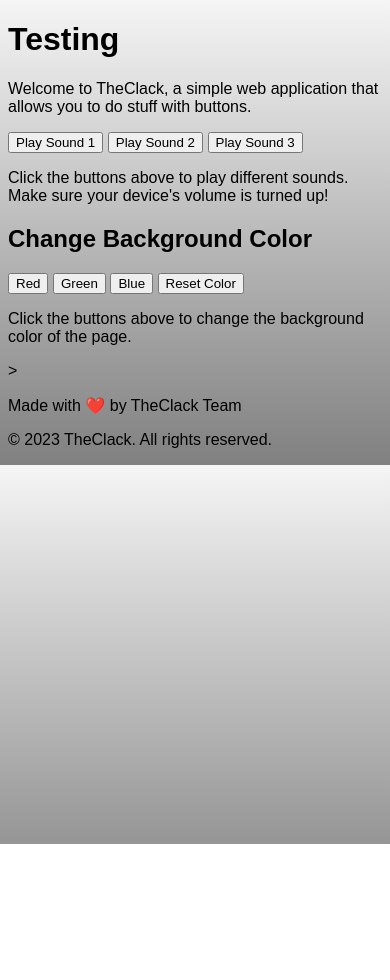
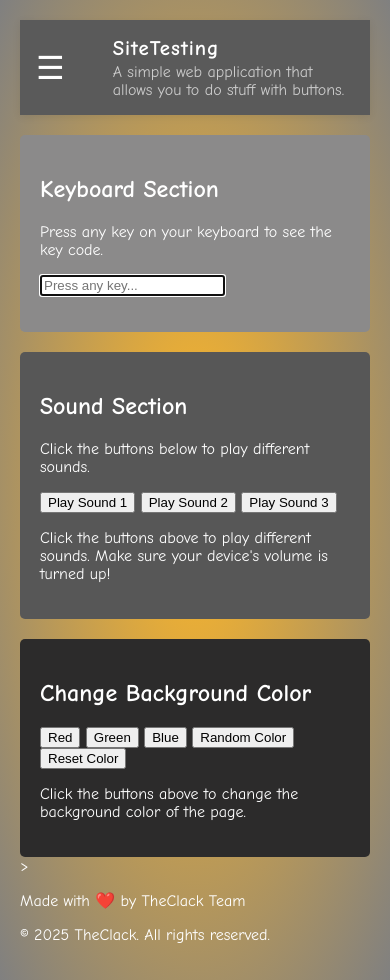
Before and after one commit to JacksonClack4/firstWebTest, a plain HTML site: page index.html in a window 390 px wide. Before the commit the page ends 844 px from the top, so only its background shows below. Drawn offline with Linux system fonts and the light colour scheme.

Commit message:
11:20 AM 6/5/2025

```diff
--- a/index.html
+++ b/index.html
@@ -1,22 +1,90 @@
 <!DOCTYPE html>
 <html>
+<head>
     <title>TheClack</title>
     <meta name="viewport" content="width=device-width, initial-scale=1">
-<body>
-    <main>
+    <link rel="stylesheet" href="style.css">
+
+
+
+    <!------------------------------------------------->
+    <!---------------Start Index Styling--------------->
+    <!------------------------------------------------->
     <style>
-            body {
-                background-image: linear-gradient(whitesmoke, gray);
-                font-family: Arial, sans-serif;
+
+        body{
+            font-family: 'Comic Sans MS', cursive;
+            color: white;
+            background-image: radial-gradient(rgb(255, 183, 39), rgb(128, 128, 128));
+            margin: 10px;
+            padding: 10px;
+            }
+
+        .keyboardSection {
+            background-color: #8b8a8a;
+            padding: 20px;
+            border-radius: 5px;
+            margin-top: 20px;
+        }
+
+        .soundSection{
+            background-color: #575757;
+            padding: 20px;
+            border-radius: 5px;
+            margin-top: 20px;
+        }
+
+        .colorChangeSection {
+            background-color: #2c2b2b;
+            padding: 20px;
+            border-radius: 5px;
+            margin-top: 20px;
         }
     </style>
+    <!------------------------------------------------->
+    <!----------------End Index Styling----------------->
+    <!------------------------------------------------->
 
+
+</head>
+<body>
+    <header class="main-header">
+        <div class="header-content">
+            <span class="hamburger" onclick="toggleSidebar()">&#9776;</span>
+            <div>
+                <h1 class="site-title">SiteTesting</h1>
+                <p class="site-desc">A simple web application that allows you to do stuff with buttons.</p>
+            </div>
+        </div>
+    </header>
+    <nav class="sidebar" id="sidebar">
+        <button class="close-btn" onclick="toggleSidebar()">&times;</button>
+        <button>Home</button>
+        <button>About</button>
+        <button>Documentation</button>
+        <button>Contact</button>
+        <button>Settings</button>
+    </nav>
+    <main>
         <div class="keyboardSection">
-        <h1>Testing</h1>
-        <p>Welcome to TheClack, a simple web application that allows you to do stuff with buttons.</p>
+            <h2>Keyboard Section</h2>
+            <p>Press any key on your keyboard to see the key code.</p>
+            <input type="text" id="keyInput" placeholder="Press any key..." autofocus>
+            <p id="keyCodeDisplay"></p>
+            <script>
+                document.getElementById('keyInput').addEventListener('keydown', function(event) {
+                    document.getElementById('keyCodeDisplay').innerText = `Key Code: ${event.keyCode}`;
+                });
+            </script>
+        </div>
+        <div class="soundSection">
+            <h2>Sound Section</h2>
+            <p>Click the buttons below to play different sounds.</p>
+            <div class="soundButtons">
                     <button onclick="playSound('sound1')">Play Sound 1</button>
                     <button onclick="playSound('sound2')">Play Sound 2</button>
                     <button onclick="playSound('sound3')">Play Sound 3</button>
+            </div>
         <script>
             function playSound(sound) {
                 const audio = new Audio(`sounds/${sound}.mp3`);
@@ -33,22 +101,23 @@
             <button onclick="changeColor('red')">Red</button>
             <button onclick="changeColor('green')">Green</button>
             <button onclick="changeColor('blue')">Blue</button>
+            <button onclick="randomColor()">Random Color</button>
             <button onclick="resetColor()">Reset Color</button>
             <script>
-                function changeColor(color) {
-                    document.main.style.backgroundColor = color;
+                function changeColor(x2) {
+                    document.body.style.backgroundColor = x2;
+                    return x2;
+                }
+                function randomColor(random){
+                    var x = Math.floor(Math.random() * 256);
+                    var y = Math.floor(Math.random() * 256);
+                    var z = Math.floor(Math.random() * 256);
+                    document.body.style.backgroundColor = `rgb(${x}, ${y}, ${z})`;
+                    return random;
                 }
                 function resetColor() {
-                    document.main.style.backgroundColor = '';
+                    document.body.style.backgroundColor = 'gray';
                     setInterval(0); // Reset interval to stop looping colors
-                }
-                function loopColor(){
-                    const colors = ['red', 'green', 'blue'];
-                    let index = 0;
-                    setInterval(() => {
-                        document.main.style.backgroundColor = colors[index];
-                        index = (index + 1) % colors.length;
-                    }, 1000);
                 }
             </script>
             <p>Click the buttons above to change the background color of the page.</p>
@@ -56,10 +125,16 @@
 
         <div class="footer">
             <p>Made with ❤️ by TheClack Team</p>
-            <p>© 2023 TheClack. All rights reserved.</p>
+            <p>© 2025 TheClack. All rights reserved.</p>
         </div>
 
     </main>
+    <script>
+        function toggleSidebar() {
+            const sidebar = document.getElementById('sidebar');
+            sidebar.style.width = sidebar.style.width === '250px' ? '0' : '250px';
+        }
+    </script>
 
 </body>
 </html>
--- /dev/null
+++ b/style.css
@@ -0,0 +1,76 @@
+.main-header {
+    background: #5a5a5a;
+    color: #fff;
+    padding: 1rem 2rem;
+    box-shadow: 0 2px 8px rgba(0,0,0,0.08);
+    position: relative;
+    z-index: 2;
+}
+.header-content {
+    display: flex;
+    align-items: center;
+    gap: 1.5rem;
+}
+.site-title {
+    margin: 0;
+    font-size: 2rem;
+    font-weight: 700;
+    letter-spacing: 1px;
+}
+.site-desc {
+    margin: 0.2rem 0 0 0;
+    font-size: 1rem;
+    color: #ccc;
+}
+.hamburger {
+    font-size: 2rem;
+    cursor: pointer;
+    margin-right: 1.5rem;
+    user-select: none;
+}
+.sidebar {
+    height: 100%;
+    width: 0;
+    position: fixed;
+    top: 0;
+    left: 0;
+    background: #333;
+    overflow-x: hidden;
+    transition: 0.3s;
+    padding-top: 60px;
+    z-index: 10;
+    display: flex;
+    flex-direction: column;
+    gap: 1rem;
+}
+.sidebar button {
+    background: none;
+    border: none;
+    color: #fff;
+    padding: 1rem 2rem;
+    text-align: left;
+    font-size: 1.1rem;
+    cursor: pointer;
+    transition: background 0.2s;
+}
+.sidebar button:hover {
+    background: #444;
+}
+.close-btn {
+    position: absolute;
+    top: 10px;
+    right: 20px;
+    font-size: 2rem;
+    background: none;
+    border: none;
+    color: #fff;
+    cursor: pointer;
+}
+@media (max-width: 600px) {
+    .main-header {
+        padding: 1rem;
+    }
+    .site-title {
+        font-size: 1.3rem;
+    }
+}
```
Lines whose indentation alone changed are shown as unchanged.
